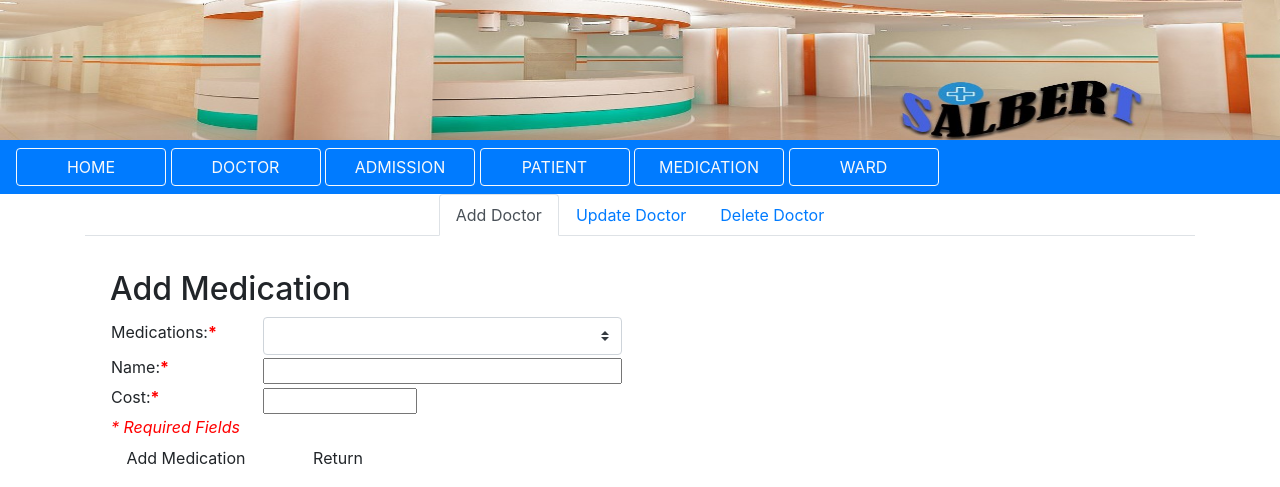
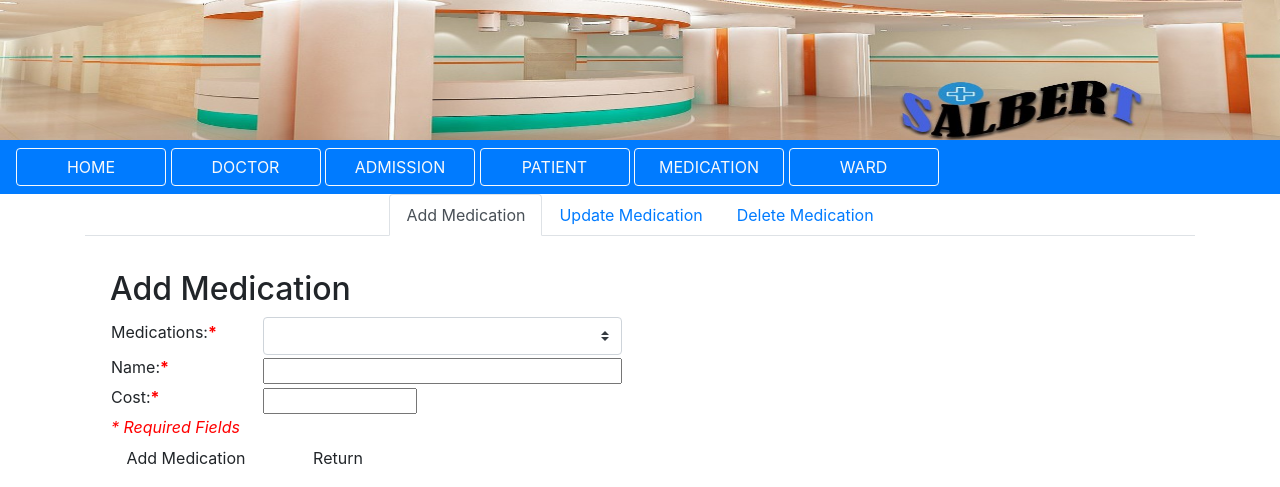
Before and after one commit to Micahgard/projectDevelopment, a PHP site: page /pages/allMedication.php in a window 1280 px wide. Shown: the top 487 px of the page. Run offline with PHP 8.4, Linux system fonts and the light colour scheme; lists and menus that the app fills with data are empty.

Commit message:
ui_update

```diff
--- a/pages/allAdmission.php
+++ b/pages/allAdmission.php
@@ -4,13 +4,13 @@
 <!--Nav Tabs-->
 <ul class="nav nav-tabs justify-content-center" role="tablist">
     <li class="nav-item">
-        <a class="nav-link active" data-toggle="tab" href="#addAdmission">Add Doctor</a>
+        <a class="nav-link active" data-toggle="tab" href="#addAdmission">Add Admission</a>
     </li>
     <li class="nav-item">
-        <a class="nav-link" data-toggle="tab" href="#updateAdmission">Update Doctor</a>
+        <a class="nav-link" data-toggle="tab" href="#updateAdmission">Update Admission</a>
     </li>
     <li class="nav-item">
-        <a class="nav-link" data-toggle="tab" href="#deleteAdmission">Delete Doctor</a>
+        <a class="nav-link" data-toggle="tab" href="#deleteAdmission">Delete Admission</a>
     </li>
 </ul>
 
--- a/pages/allMedication.php
+++ b/pages/allMedication.php
@@ -4,13 +4,13 @@
 <!--Nav Tabs-->
 <ul class="nav nav-tabs justify-content-center" role="tablist">
     <li class="nav-item">
-        <a class="nav-link active" data-toggle="tab" href="#addMedication">Add Doctor</a>
+        <a class="nav-link active" data-toggle="tab" href="#addMedication">Add Medication</a>
     </li>
     <li class="nav-item">
-        <a class="nav-link" data-toggle="tab" href="#updateMedication">Update Doctor</a>
+        <a class="nav-link" data-toggle="tab" href="#updateMedication">Update Medication</a>
     </li>
     <li class="nav-item">
-        <a class="nav-link" data-toggle="tab" href="#deleteMedication">Delete Doctor</a>
+        <a class="nav-link" data-toggle="tab" href="#deleteMedication">Delete Medication</a>
     </li>
 </ul>
 
--- a/pages/allPatient.php
+++ b/pages/allPatient.php
@@ -4,13 +4,13 @@
 <!--Nav Tabs-->
 <ul class="nav nav-tabs justify-content-center" role="tablist">
     <li class="nav-item">
-        <a class="nav-link active" data-toggle="tab" href="#addPatient">Add Doctor</a>
+        <a class="nav-link active" data-toggle="tab" href="#addPatient">Add Patient</a>
     </li>
     <li class="nav-item">
-        <a class="nav-link" data-toggle="tab" href="#updatePatient">Update Doctor</a>
+        <a class="nav-link" data-toggle="tab" href="#updatePatient">Update Patient</a>
     </li>
     <li class="nav-item">
-        <a class="nav-link" data-toggle="tab" href="#deletePatient">Delete Doctor</a>
+        <a class="nav-link" data-toggle="tab" href="#deletePatient">Delete Patient</a>
     </li>
 </ul>
 
--- a/pages/allWard.php
+++ b/pages/allWard.php
@@ -4,13 +4,13 @@
 <!--Nav Tabs-->
 <ul class="nav nav-tabs justify-content-center" role="tablist">
     <li class="nav-item">
-        <a class="nav-link active" data-toggle="tab" href="#addWard">Add Doctor</a>
+        <a class="nav-link active" data-toggle="tab" href="#addWard">Add Ward</a>
     </li>
     <li class="nav-item">
-        <a class="nav-link" data-toggle="tab" href="#updateWard">Update Doctor</a>
+        <a class="nav-link" data-toggle="tab" href="#updateWard">Update Ward</a>
     </li>
     <li class="nav-item">
-        <a class="nav-link" data-toggle="tab" href="#deleteWard">Delete Doctor</a>
+        <a class="nav-link" data-toggle="tab" href="#deleteWard">Delete Ward</a>
     </li>
 </ul>
 
```
